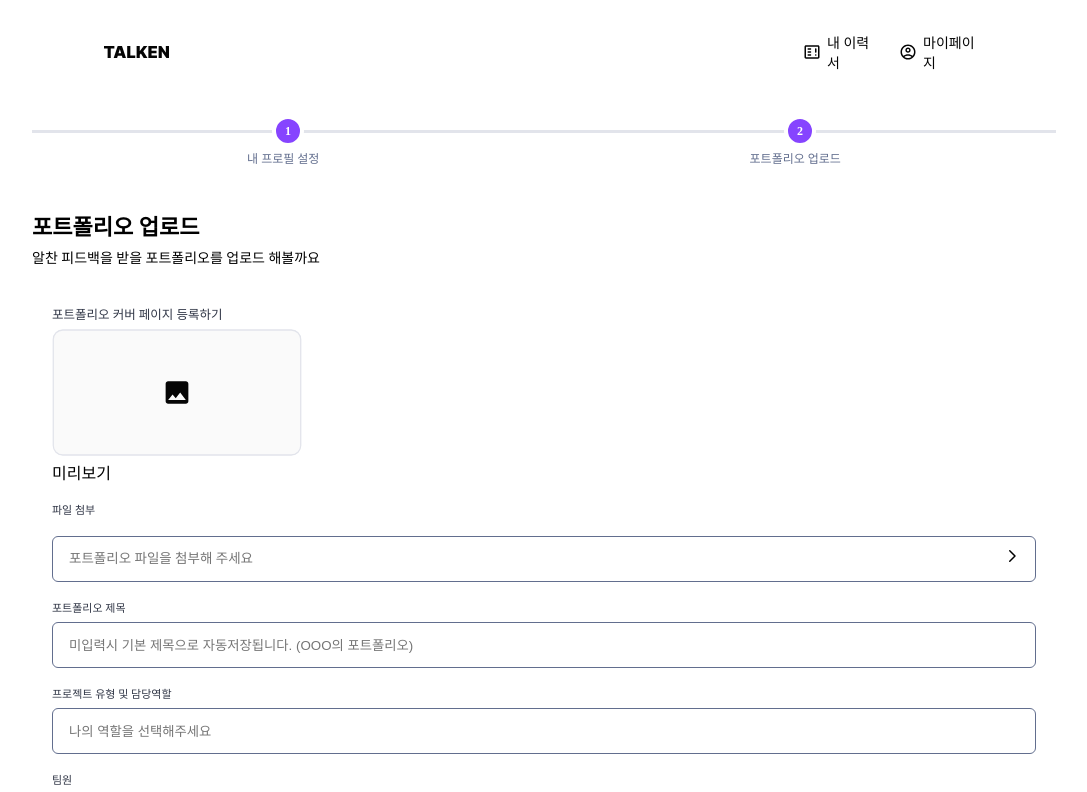
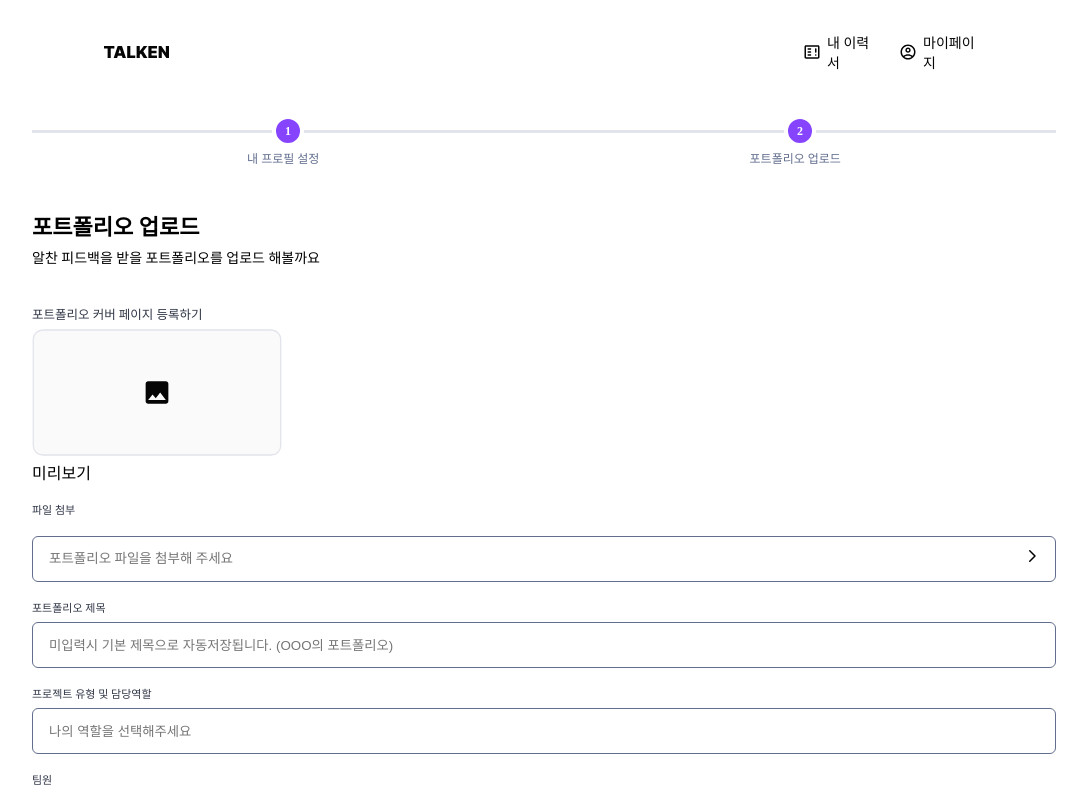
Before and after one commit to starting-front/gunyongbok, a React (Vite) app: page /profile/upload in a window 1280 px wide. Shown: the top 792 px of the page, without its empty margins (96-1183 px from the left). Built offline with nearby package versions, Linux system fonts and the light colour scheme.

Commit message:
포트폴리오 업로드 페이지 반응형 디자인 수정

```diff
--- a/src/components/Resume/Portfolio/UploadPortfolioForm.tsx
+++ b/src/components/Resume/Portfolio/UploadPortfolioForm.tsx
@@ -25,6 +25,15 @@ const ImageTitle = styled.div`
   font-weight: 400;
   line-height: 12px;
   margin-bottom: 8px;
+`;
+
+const ProfolioContainer = styled.div`
+  max-width: 1024px;
+  margin: 0 auto;
+
+  @media screen and (max-width: 599px) {
+    padding: 0 20px;
+  }
 `;
 
 const PortfolioLabel = styled.label`
@@ -229,14 +238,13 @@ const UploadPortfolioForm = () => {
 
   return (
     <>
-      <div style={{ maxWidth: "1024px", margin: "0 auto" }}>
+      <ProfolioContainer>
         {preView && <PdfViewer file={selectedFile} onClick={PrviewClose} />}
         <ResumeHeader
           MainTitle="포트폴리오 업로드"
           SubTitle="알찬 피드백을 받을 포트폴리오를 업로드 해볼까요"
-          paddingBottom="0"
         />
-        <div style={{ padding: "0 20px", boxSizing: "border-box" }}>
+        <div>
           <ImageTitle>포트폴리오 커버 페이지 등록하기</ImageTitle>
           <img
             src={!imgSrc ? previewImage : imgSrc}
@@ -343,7 +351,7 @@ const UploadPortfolioForm = () => {
             ></SpanCircle>
           </SpanText>
         </div>
-      </div>
+      </ProfolioContainer>
       <ResumeFooterTitle
         title="다음 단계로"
         nextTitle="임시저장"
```
